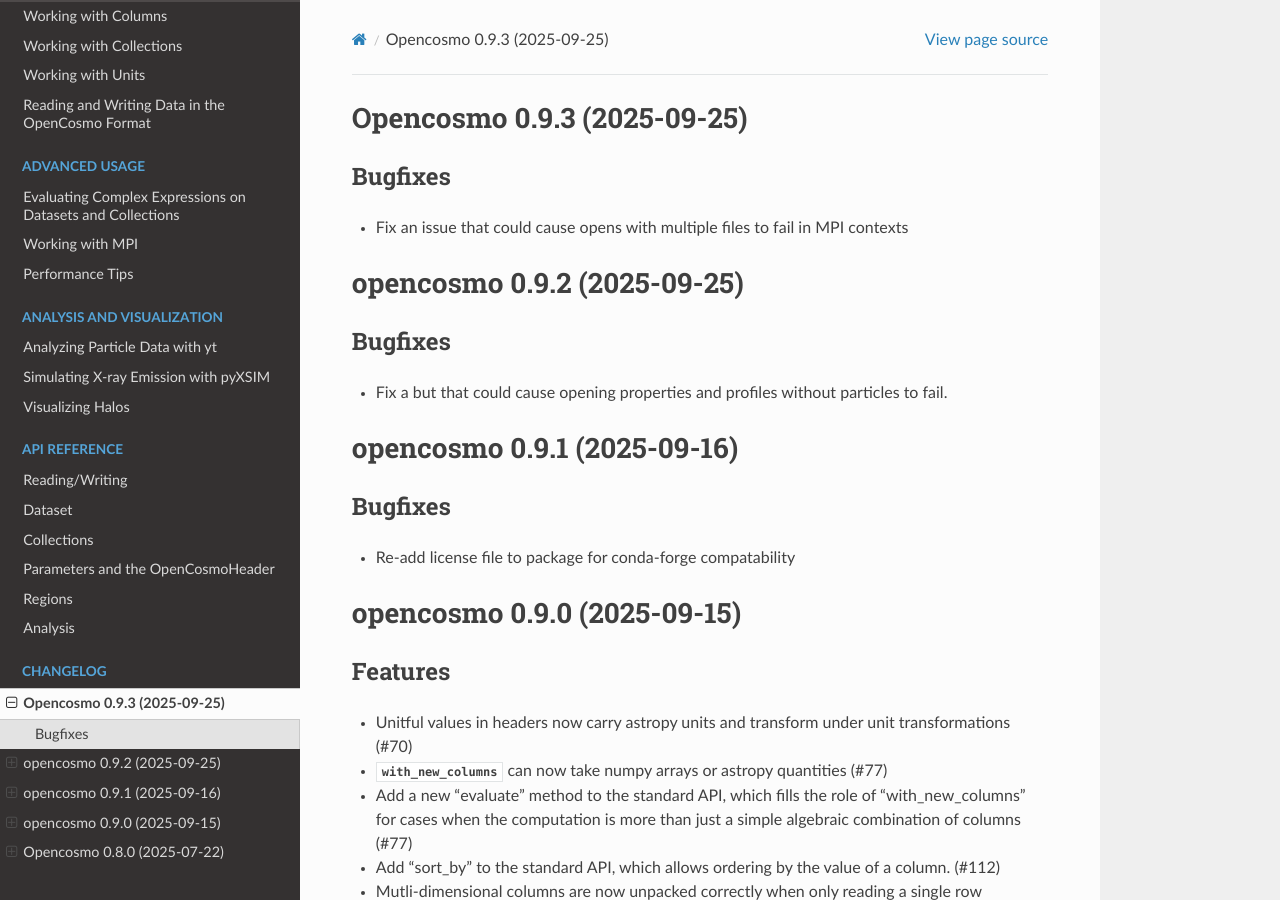
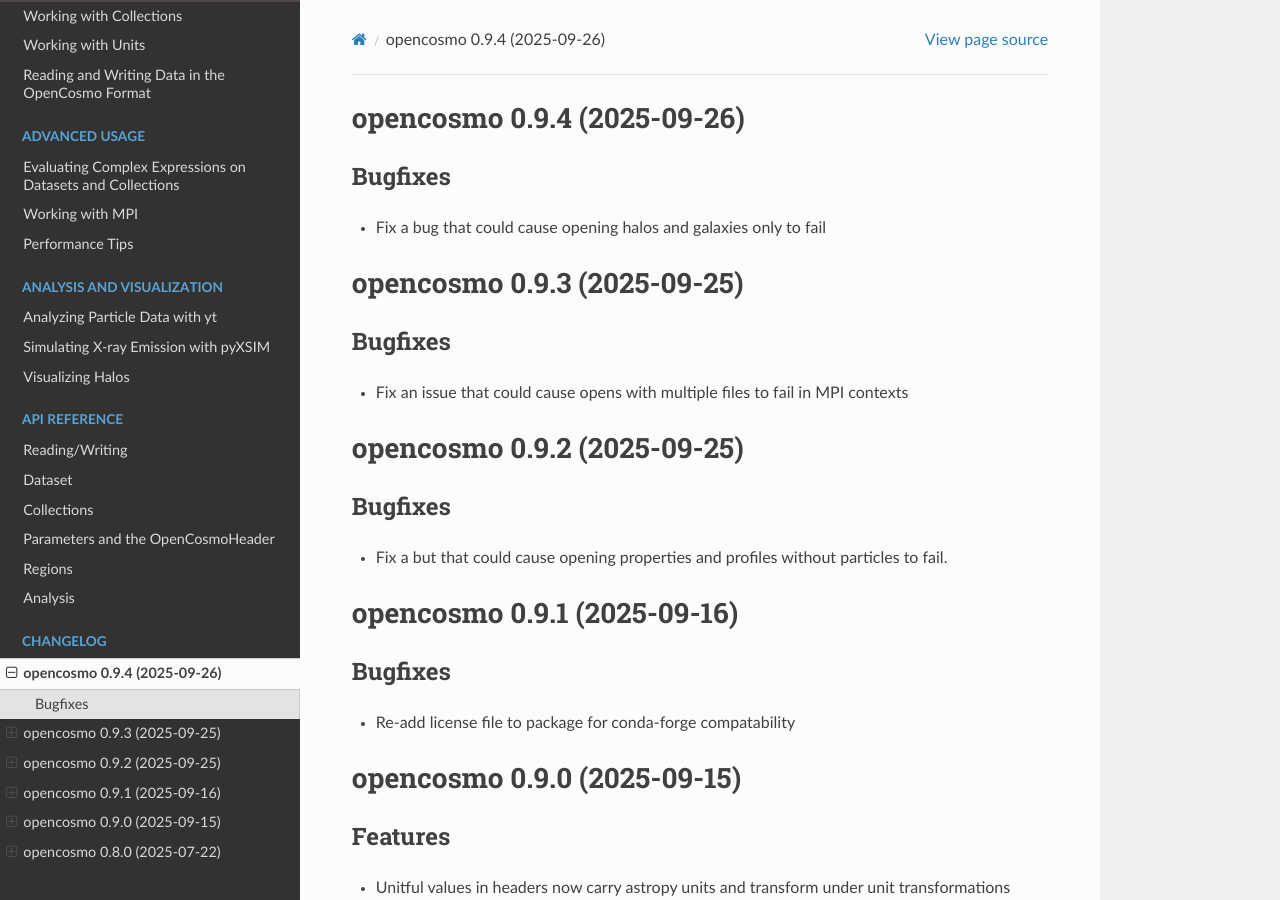
Before and after one commit to ArgonneCPAC/OpenCosmo, a Sphinx documentation site: the page built from docs/source/changelog.rst, in a window 1280 px wide and 900 px high. Built offline with Sphinx 7.4.7 and the Read the Docs theme 3.1.0, drawn with Linux system fonts in a browser that asks for light colours; some of the changed text lies outside the part shown.

Commit message:
Bump versions

```diff
--- a/changes/+e6d5a9ad.bugfix.rst
+++ /dev/null
@@ -1 +0,0 @@
-Fix a bug that could cause opening halos and galaxies only to fail
--- a/docs/source/changelog.rst
+++ b/docs/source/changelog.rst
@@ -1,4 +1,13 @@
-Opencosmo 0.9.3 (2025-09-25)
+opencosmo 0.9.4 (2025-09-26)
+============================
+
+Bugfixes
+--------
+
+- Fix a bug that could cause opening halos and galaxies only to fail
+
+
+opencosmo 0.9.3 (2025-09-25)
 ============================
 
 Bugfixes
@@ -68,7 +77,7 @@ Misc
 - Update evaluate to respect default parameters
 
 
-Opencosmo 0.8.0 (2025-07-22)
+opencosmo 0.8.0 (2025-07-22)
 ============================
 
 Features
--- a/docs/source/conf.py
+++ b/docs/source/conf.py
@@ -9,7 +9,7 @@
 project = "OpenCosmo"
 copyright = "2025, OpenCosmo Team"
 author = "OpenCosmo Team"
-release = "0.9.3"
+release = "0.9.4"
 
 # -- General configuration ---------------------------------------------------
 # https://www.sphinx-doc.org/en/master/usage/configuration.html#general-configuration
--- a/pyproject.toml
+++ b/pyproject.toml
@@ -1,6 +1,6 @@
 [project]
 name = "opencosmo"
-version = "0.9.3"
+version = "0.9.4"
 description = "OpenCosmo Python Toolkit"
 authors = [
   { name = "Patrick Wells", email = "pwells@anl.gov" },
```
